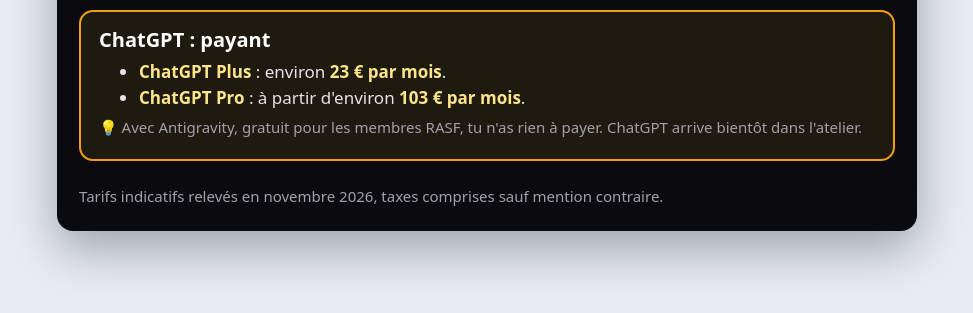
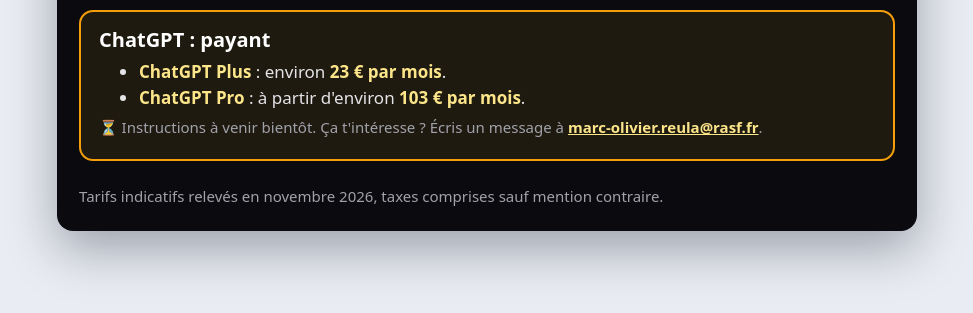
Before and after one commit to education-simulation/atelier, a plain HTML site: page index.html in a window 1280 px wide. Both pictures are taken after a click on the button "ChatGPT". Shown: the part 415-728 px from the top of the page, without its empty margins (153-1126 px from the left). Drawn offline with Linux system fonts and the light colour scheme.

Commit message:
Accueil : ChatGPT, Claude, Le Chat — instructions à venir, contact par mail
Co-Authored-By: Claude Opus 5.5 <noreply@anthropic.com>

```diff
--- a/index.html
+++ b/index.html
@@ -4,7 +4,7 @@
 <meta charset="utf-8">
 <meta name="viewport" content="width=device-width, initial-scale=1">
 <title>Atelier · Quel outil pour mes simulations ?</title>
-<link rel="stylesheet" href="style.css?v=5">
+<link rel="stylesheet" href="style.css?v=6">
 </head>
 <body>
 <div class="fen">
@@ -33,7 +33,7 @@
         <li><b class="cle">ChatGPT Plus</b> : environ <b class="cle">23 € par mois</b>.</li>
         <li><b class="cle">ChatGPT Pro</b> : à partir d'environ <b class="cle">103 € par mois</b>.</li>
       </ul>
-      <p class="note">💡 Avec Antigravity, gratuit pour les membres RASF, tu n'as rien à payer. ChatGPT arrive bientôt dans l'atelier.</p>
+      <p class="note">⏳ Instructions à venir bientôt. Ça t'intéresse ? Écris un message à <a class="mail" href="mailto:marc-olivier.reula@rasf.fr?subject=Atelier%20simulations%20%E2%80%94%20ChatGPT">marc-olivier.reula@rasf.fr</a>.</p>
     </section>
 
     <section class="info" id="claude" hidden>
@@ -42,13 +42,13 @@
         <li><b class="cle">Claude Pro</b> : environ <b class="cle">22 € par mois</b> (18 € hors taxes).</li>
         <li><b class="cle">Claude Max</b> : à partir d'environ <b class="cle">108 € par mois</b> (90 € hors taxes).</li>
       </ul>
-      <p class="note">💡 Avec Antigravity, gratuit pour les membres RASF, tu n'as rien à payer. Claude arrive bientôt dans l'atelier.</p>
+      <p class="note">⏳ Instructions à venir bientôt. Ça t'intéresse ? Écris un message à <a class="mail" href="mailto:marc-olivier.reula@rasf.fr?subject=Atelier%20simulations%20%E2%80%94%20Claude">marc-olivier.reula@rasf.fr</a>.</p>
     </section>
 
     <section class="info" id="lechat" hidden>
       <h2>Le Chat (Mistral) : le moins cher, mais moins performant</h2>
       <p>Avec une <b class="cle">adresse académique</b>, Le Chat Pro coûte aux alentours de <b class="cle">7 € par mois</b>. Il est en revanche <b class="cle">moins performant pour faire de la simulation</b>.</p>
-      <p class="note">💡 Avec Antigravity, gratuit pour les membres RASF, tu n'as rien à payer. Le Chat arrive bientôt dans l'atelier.</p>
+      <p class="note">⏳ Instructions à venir bientôt. Ça t'intéresse ? Écris un message à <a class="mail" href="mailto:marc-olivier.reula@rasf.fr?subject=Atelier%20simulations%20%E2%80%94%20Le%20Chat">marc-olivier.reula@rasf.fr</a>.</p>
     </section>
 
     <p class="note">Tarifs indicatifs relevés en novembre 2026, taxes comprises sauf mention contraire.</p>
--- a/style.css
+++ b/style.css
@@ -64,3 +64,4 @@ body[data-os="mac"] .os-mac, body[data-os="win"] .os-win, body[data-os="linux"]
 .ariane a { color:#a1a1aa; text-decoration:none; } .ariane a:hover { color:#fde68a; text-decoration:underline; }
 .ariane span[aria-current] { color:#fde68a; font-weight:800; }
 .ariane i.sep { font-style:normal; color:#52525b; }
+.note a.mail { color:#fde68a; font-weight:800; }
```
Also changed, not shown: antigravity.html (+1 -1 lines).
